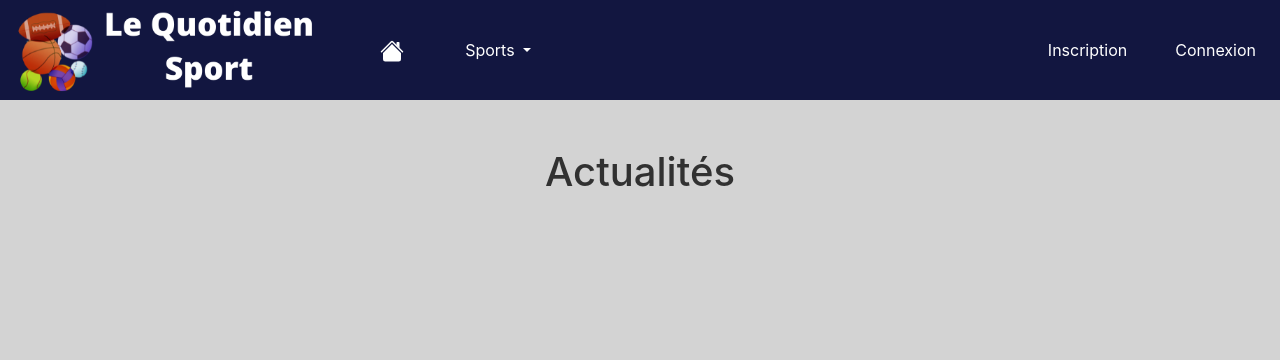
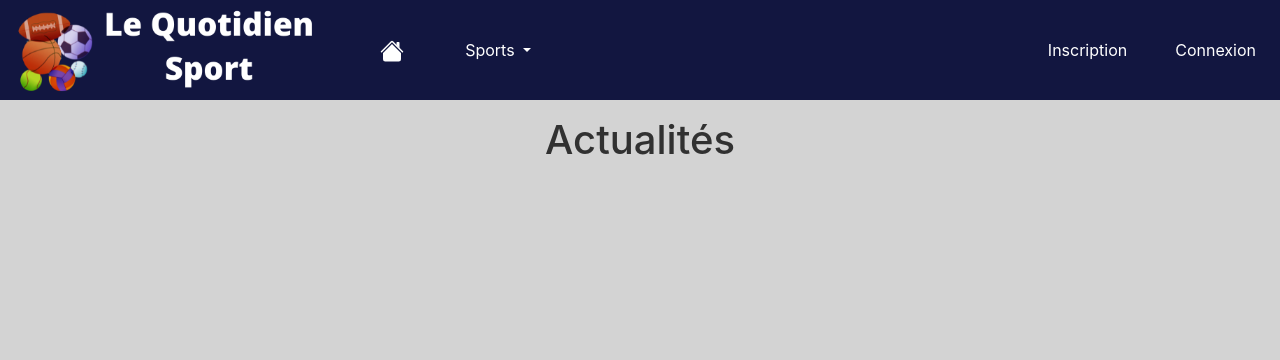
Before and after one commit to Jolan95/LeQuotidienSport, a Symfony app: template templates/index.html.twig in a window 1280 px wide. Shown: the top 360 px of the page. Run offline with Twig, Linux system fonts and the light colour scheme; the template is opened without the code that fills it, so the values that code supplies are empty; some libraries are stand-ins or nearby versions.

Commit message:
changement title

```diff
--- a/templates/index.html.twig
+++ b/templates/index.html.twig
@@ -5,7 +5,7 @@
 {% endblock %}
 {% block body %}
 <div class="pb-5">
-    <h1 class="text-center pb-4 pt-5">
+    <h1 class="text-center pb-2 pt-3">
         {% if (sport is defined) and (sport != "Autres") %}
         {{sport}}
         {% elseif (sport is defined) and (sport == "Autres") %}
```
